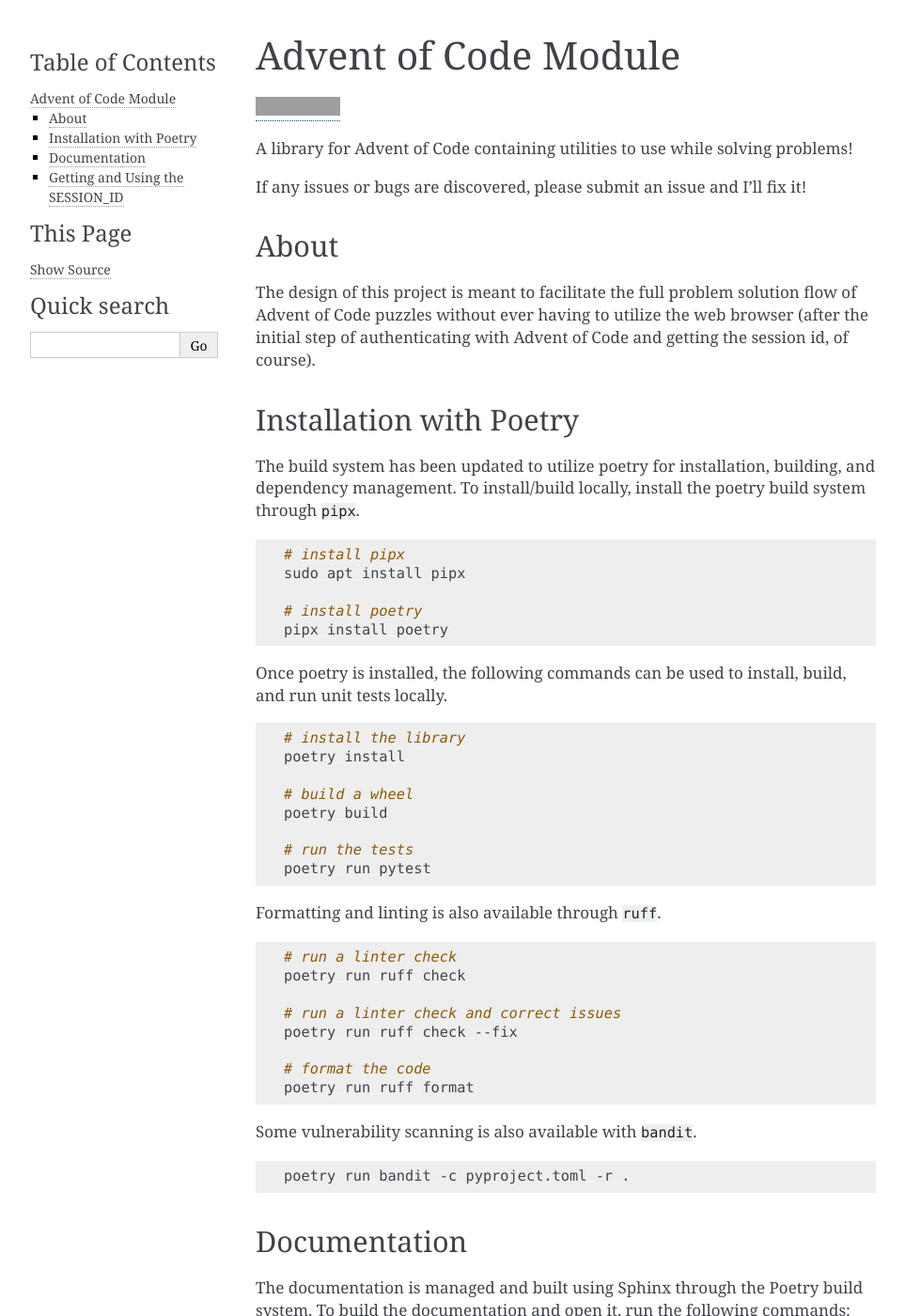
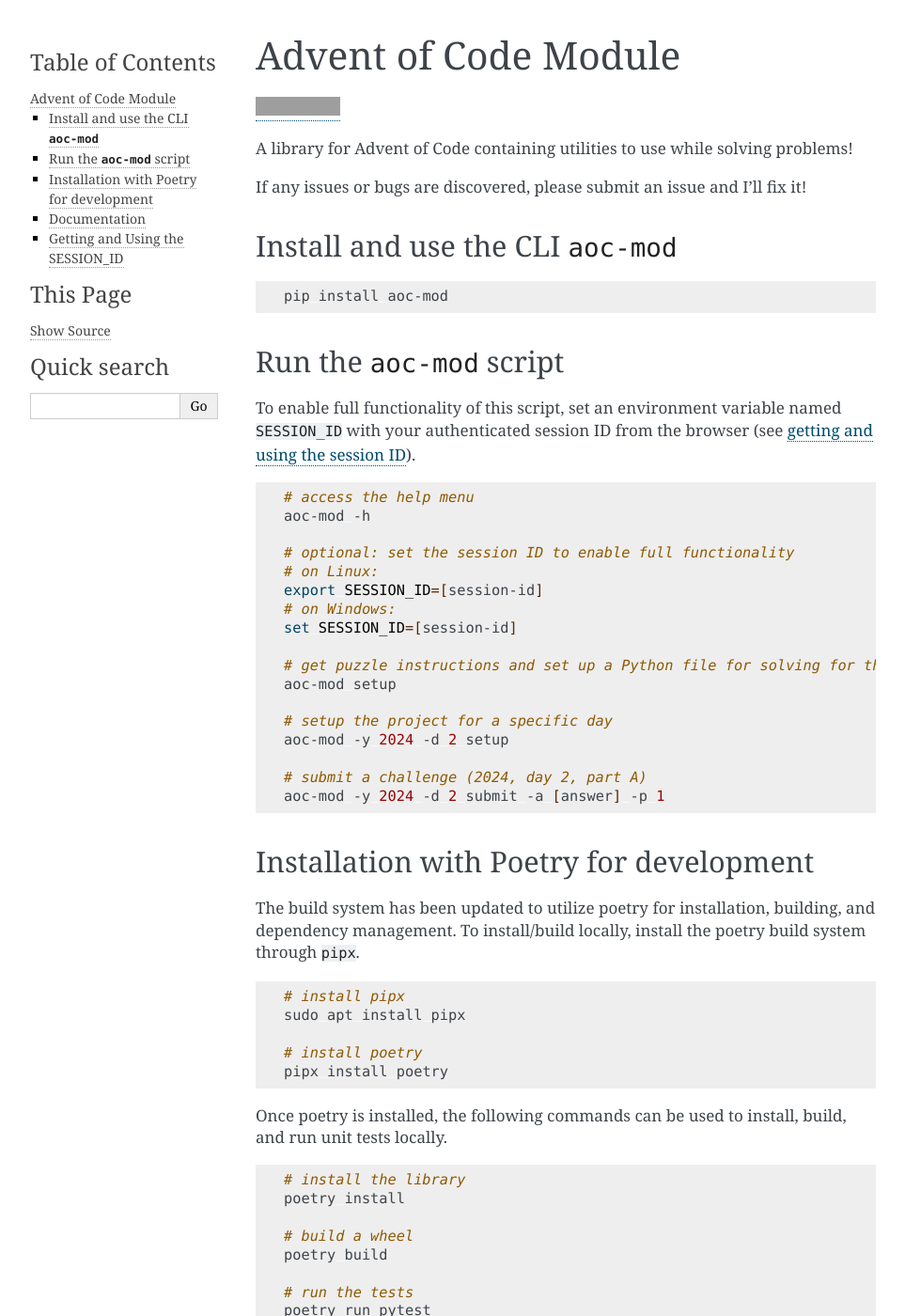
Before and after one commit to cosmos1255/aoc_mod, a Sphinx documentation site: the page built from docs/source/index.rst, in a window 1280 px wide and 1400 px high. Shown: the whole window at 94% size, without its empty margins (148-1111 px from the left). Built offline with Sphinx 7.4.7, drawn with Linux system fonts in a browser that asks for light colours; grey boxes are pictures that could not be loaded.

Commit message:
Updating with some bugfixes and changes to version 0.2.2 (#18)
* 11 update the project to utilize poetry for building and managing dependencies (#13)

* updated gitignore, added sphinx docs, integrated new poetry build system, updated some code and tests

* fix: updated the github workflow to build and test aoc_mod with poetry

* fix: hopefully fixed the actions

* fix: hopefully fixed the actions

* fix: reorganized code and reworked some logic that was kind of wonky

* fix: corrected lint

* chore: working on some documentation

* updated pipeline, tests, and other stuff

* updated workflow

* updated workflow

* updated workflow

* updated workflow

* feature: added sphinx documentation for the project and update some source code to replace os.path with pathlib.Path(#14)

* fixing the github actions

* fixing build

* fixing build

* fixing docs build

* fixing docs build

* fix: (#17) corrected the slight path issue for puzzle solutions

* updated changelog to reflect bug fix

* implemented some buf fixes and updated some of the code

* fix: updated conf.py to ensure that README path anchor link was followed

* updated changelog

````diff
--- a/README.md
+++ b/README.md
@@ -6,11 +6,37 @@ A library for Advent of Code containing utilities to use while solving problems!
 
 If any issues or bugs are discovered, please submit an issue and I'll fix it!
 
-## About
+## Install and use the CLI `aoc-mod`
 
-The design of this project is meant to facilitate the full problem solution flow of Advent of Code puzzles without ever having to utilize the web browser (after the initial step of authenticating with Advent of Code and getting the session id, of course).
+```sh
+pip install aoc-mod
+```
 
-## Installation with Poetry
+## Run the `aoc-mod` script
+
+To enable full functionality of this script, set an environment variable named `SESSION_ID` with your authenticated session ID from the browser (see [getting and using the session ID](#getting-and-using-the-session_id)).
+
+```sh
+# access the help menu
+aoc-mod -h
+
+# optional: set the session ID to enable full functionality
+# on Linux:
+export SESSION_ID=[session-id]
+# on Windows:
+set SESSION_ID=[session-id]
+
+# get puzzle instructions and set up a Python file for solving for the current day
+aoc-mod setup
+
+# setup the project for a specific day
+aoc-mod -y 2024 -d 2 setup
+
+# submit a challenge (2024, day 2, part A)
+aoc-mod -y 2024 -d 2 submit -a [answer] -p 1
+```
+
+## Installation with Poetry for development
 
 The build system has been updated to utilize poetry for installation, building, and dependency management. To install/build locally, install the poetry build system through `pipx`.
 
--- a/docs/source/conf.py
+++ b/docs/source/conf.py
@@ -9,7 +9,7 @@
 project = "AOC Mod"
 copyright = "2025, David Eyrich"
 author = "David Eyrich"
-release = "0.2.1"
+release = "0.2.2"
 
 # -- General configuration ---------------------------------------------------
 # https://www.sphinx-doc.org/en/master/usage/configuration.html#general-configuration
@@ -28,8 +28,6 @@ html_static_path = ["../build/html"]
 autoapi_dirs = ["../../src/aoc_mod"]
 autoapi_ignore = ["*/templates/*"]
 
-source_suffix = {
-    '.rst': 'restructuredtext',
-    '.txt': 'markdown',
-    '.md': 'markdown'
-}
+source_suffix = {".rst": "restructuredtext", ".txt": "markdown", ".md": "markdown"}
+
+myst_heading_anchors = 3
--- a/pyproject.toml
+++ b/pyproject.toml
@@ -1,6 +1,6 @@
 [project]
 name = "aoc_mod"
-version = "0.2.1"
+version = "0.2.2"
 description = "A library for Advent of Code containing utilities to use while solving problems!"
 authors = [{ name = "David Eyrich" }]
 requires-python = ">=3.11"
````
Also changed, not shown: CHANGELOG.md (+15 -1 lines), 4 other files.
